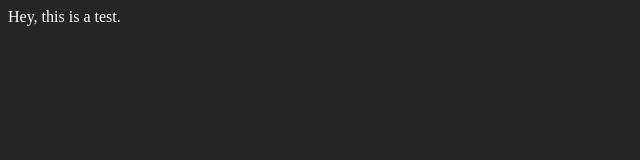
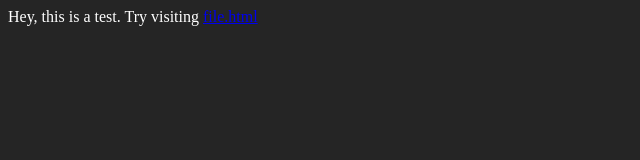
Before and after one commit to AreYouChasingMe/Elder-Scrolls-Online, a plain HTML site: page index.html in a window 1280 px wide. Shown: the whole page, without its empty margins (0-640 px from the left). Drawn offline with Linux system fonts and the light colour scheme.

Commit message:
Add a second html file.

```diff
--- a/index.html
+++ b/index.html
@@ -1,2 +1,2 @@
 <body style="background-color: #252525; color: #FFF;">
-Hey, this is a test.
+Hey, this is a test. Try visiting <a href="file.html">file.html</a>
```
Also changed, not shown: file.html (added).
